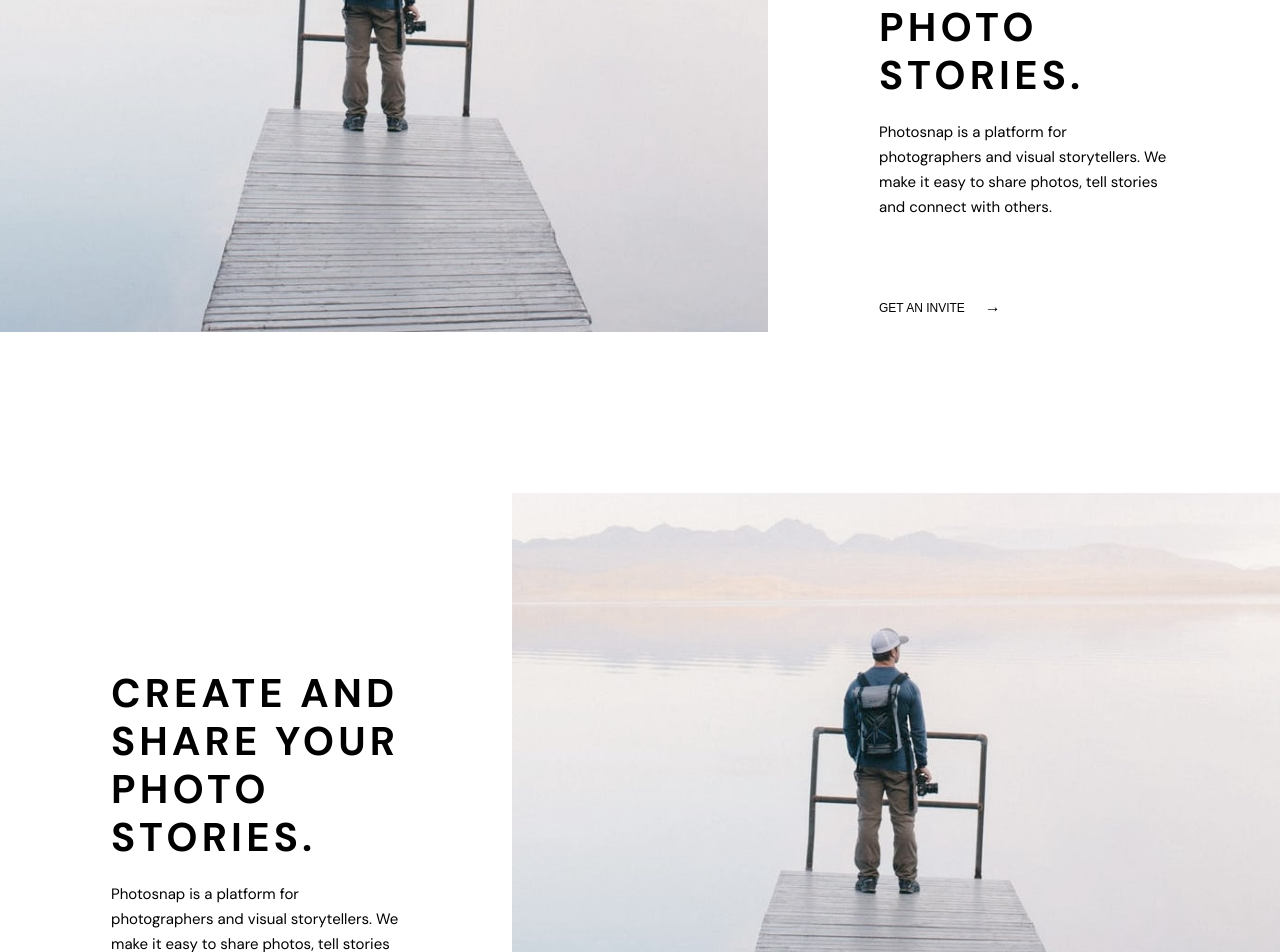
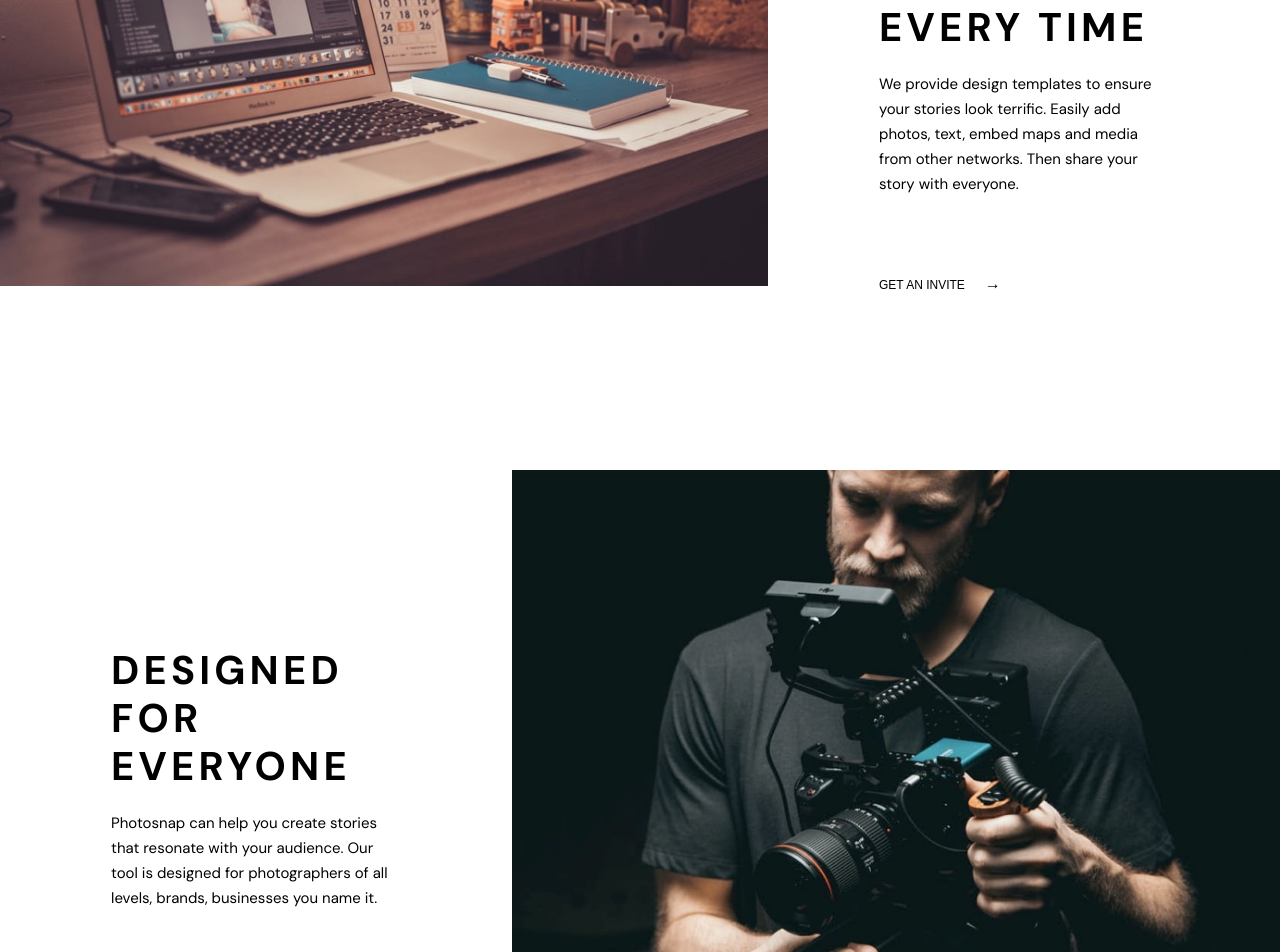
Before and after one commit to BuraYu/photosnap, a React (Create React App) app: page / in a window 1280 px wide. Shown: the part 1080-2032 px from the top of the page. Built offline with nearby package versions, Linux system fonts and the light colour scheme.

Commit message:
changed content and design in Section component

```diff
--- a/src/components/Section.js
+++ b/src/components/Section.js
@@ -1,28 +1,47 @@
+import createAndShare from "../assets/home/desktop/create-and-share.jpg";
 import beatifulStories from "../assets/home/desktop/beautiful-stories.jpg";
 import designedForEveryone from "../assets/home/desktop/designed-for-everyone.jpg";
+
 import SectionImage from "./SectionImage";
 import SectionDescription from "./SectionDescription";
 
 const Section = ({ layout, color }) => {
-  console.log(color);
+  let description = [
+    {
+      heading: "Create and share your photo stories. ",
+      paragraph:
+        "Photosnap is a platform for photographers and visual storytellers. We make it easy to share photos, tell stories and connect with others.",
+    },
+    {
+      heading: "Beatiful stories every time",
+      paragraph:
+        "We provide design templates to ensure your stories look terrific. Easily add photos, text, embed maps and media from other networks. Then share your story with everyone.",
+    },
+    {
+      heading: "Designed for everyone",
+      paragraph:
+        "Photosnap can help you create stories that resonate with your audience.  Our tool is designed for photographers of all levels, brands, businesses you name it. ",
+    },
+  ];
+
   return (
     <section className="section__container">
       {layout === "1" ? (
         color === "black" ? (
           <>
-            <SectionDescription theme={"black"} />
-            <SectionImage />
+            <SectionDescription theme={"black"} content={description[0]} />
+            <SectionImage content={createAndShare} />
           </>
         ) : (
           <>
-            <SectionDescription theme={"white"} />
-            <SectionImage />
+            <SectionDescription theme={"white"} content={description[2]} />
+            <SectionImage content={designedForEveryone} />
           </>
         )
       ) : (
         <>
-          <SectionImage />
-          <SectionDescription theme={"white"} />
+          <SectionImage content={beatifulStories} />
+          <SectionDescription theme={"white"} content={description[1]} />
         </>
       )}
     </section>
--- a/src/components/SectionDescription.js
+++ b/src/components/SectionDescription.js
@@ -1,4 +1,4 @@
-const SectionDescription = ({ theme }) => {
+const SectionDescription = ({ theme, content }) => {
   console.log(theme);
   const buttonClass =
     theme === "white" ? `section__button ${theme}` : "section__button";
@@ -13,11 +13,8 @@ const SectionDescription = ({ theme }) => {
 
   return (
     <div className={sectionContainer}>
-      <h1 className="section__heading">create and share your photo stories.</h1>
-      <p className={sectionDescription}>
-        Photosnap is a platform for photographers and visual storytellers. We
-        make it easy to share photos, tell stories and connect with others.
-      </p>
+      <h1 className="section__heading">{content.heading}</h1>
+      <p className={sectionDescription}>{content.paragraph}</p>
       <div className="section__button-container">
         <button className={buttonClass} aria-label="Get an Invite">
           Get an Invite
--- a/src/components/SectionImage.js
+++ b/src/components/SectionImage.js
@@ -1,12 +1,7 @@
-import createAndShare from "../assets/home/desktop/create-and-share.jpg";
-
-const SectionImage = () => {
+const SectionImage = ({ content }) => {
   return (
     <div className="section__img">
-      <img
-        src={createAndShare}
-        alt="Man looking at a lake with camera in hand"
-      />
+      <img src={content} alt="Man looking at a lake with camera in hand" />
     </div>
   );
 };
```
